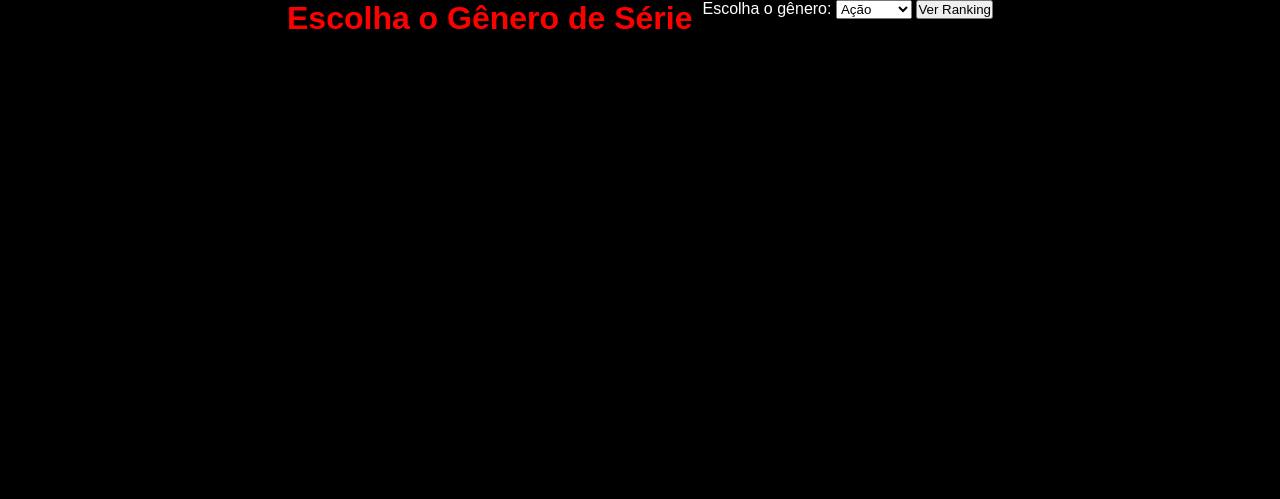
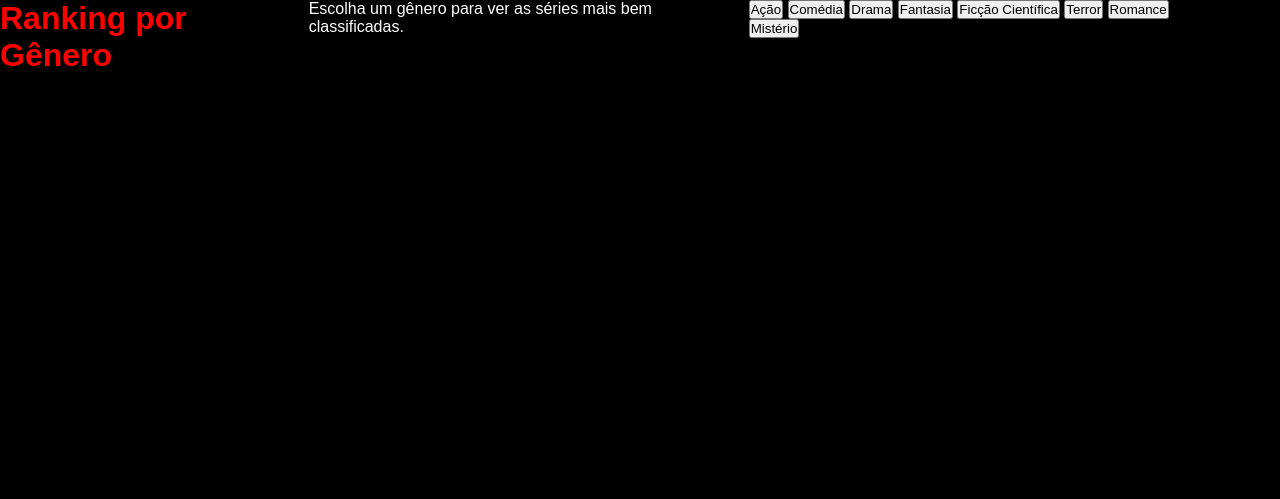
Before and after one commit to T0rrig0/facusite, a PHP site: page /ranking.php in a window 1280 px wide. Shown: the part 72-571 px from the top of the page. Run offline with PHP 8.4, Linux system fonts and the light colour scheme.

Commit message:
Update ranking.php

```diff
--- a/ranking.php
+++ b/ranking.php
@@ -1,11 +1,5 @@
 <?php
 session_start();
-
-if ($_SERVER['REQUEST_METHOD'] == 'POST') {
-    $_SESSION['genero'] = $_POST['genero'];
-    header("Location: series.php");
-    exit;
-}
 ?>
 
 <!DOCTYPE html>
@@ -13,7 +7,7 @@ if ($_SERVER['REQUEST_METHOD'] == 'POST') {
 <head>
     <meta charset="UTF-8">
     <meta name="viewport" content="width=device-width, initial-scale=1.0">
-    <title>Ranking de Séries por Gênero</title>
+    <title>FlixRate - Ranking por Gênero</title>
     <link rel="stylesheet" href="style.css">
 </head>
 <body>
@@ -43,17 +37,100 @@ if ($_SERVER['REQUEST_METHOD'] == 'POST') {
     </nav>
 
     <div class="container">
-        <h1>Escolha o Gênero de Série</h1>
-        <form method="POST" action="ranking.php">
-            <label for="genero">Escolha o gênero:</label>
-            <select name="genero" id="genero" required>
-                <option value="acao">Ação</option>
-                <option value="drama">Drama</option>
-                <option value="comedia">Comédia</option>
-                <option value="terror">Terror</option>
-            </select>
-            <button type="submit">Ver Ranking</button>
-        </form>
+        <h1>Ranking por Gênero</h1>
+        <p>Escolha um gênero para ver as séries mais bem classificadas.</p>
+
+
+        <div class="genre-selection">
+            <button onclick="showGenre('acao')">Ação</button>
+            <button onclick="showGenre('comedia')">Comédia</button>
+            <button onclick="showGenre('drama')">Drama</button>
+            <button onclick="showGenre('fantasia')">Fantasia</button>
+            <button onclick="showGenre('ficcao')">Ficção Científica</button>
+            <button onclick="showGenre('terror')">Terror</button>
+            <button onclick="showGenre('romance')">Romance</button>
+            <button onclick="showGenre('misterio')">Mistério</button>
+        </div>
+
+
+        <div id="genre-gallery" class="image-gallery">
+
+        </div>
     </div>
+
+    <script>
+        function showGenre(genre) {
+            const gallery = document.getElementById('genre-gallery');
+            let content = '';
+
+            if (genre === 'acao') {
+                content = `
+                    <div class="image-item"><img src="imagens/acao1.jpg" alt="acao1"></div>
+                    <div class="image-item"><img src="imagens/acao2.jpg" alt="acao2"></div>
+                    <div class="image-item"><img src="imagens/acao3.jpg" alt="acao3"></div>
+                    <div class="image-item"><img src="imagens/acao4.jpg" alt="acao4"></div>
+                    <div class="image-item"><img src="imagens/acao5.jpg" alt="acao5"></div>
+                `;
+            } else if (genre === 'comedia') {
+                content = `
+                    <div class="image-item"><img src="imagens/comedia1.jpg" alt="comedia1"></div>
+                    <div class="image-item"><img src="imagens/comedia2.jpg" alt="comedia2"></div>
+                    <div class="image-item"><img src="imagens/comedia3.jpg" alt="comedia3"></div>
+                    <div class="image-item"><img src="imagens/comedia4.jpg" alt="comedia4"></div>
+                    <div class="image-item"><img src="imagens/comedia5.jpg" alt="comedia5"></div>
+                `;
+            } else if (genre === 'drama') {
+                content = `
+                    <div class="image-item"><img src="imagens/drama1.jpg" alt="drama1"></div>
+                    <div class="image-item"><img src="imagens/drama2.jpg" alt="drama2"></div>
+                    <div class="image-item"><img src="imagens/drama3.jpg" alt="drama3"></div>
+                    <div class="image-item"><img src="imagens/drama4.jpg" alt="drama4"></div>
+                    <div class="image-item"><img src="imagens/drama5.jpg" alt="drama5"></div>
+                `;
+            } else if (genre === 'fantasia') {
+                content = `
+                    <div class="image-item"><img src="imagens/fantasia1.jpg" alt="fantasia1"></div>
+                    <div class="image-item"><img src="imagens/fantasia2.jpg" alt="fantasia2"></div>
+                    <div class="image-item"><img src="imagens/fantasia3.jpg" alt="fantasia3"></div>
+                    <div class="image-item"><img src="imagens/fantasia4.jpg" alt="fantasia4"></div>
+                    <div class="image-item"><img src="imagens/fantasia5.jpg" alt="fantasia5"></div>
+                `;
+            } else if (genre === 'ficcao') {
+                content = `
+                    <div class="image-item"><img src="imagens/ficcao1.jpg" alt="ficcao1"></div>
+                    <div class="image-item"><img src="imagens/ficcao2.jpg" alt="ficcao2"></div>
+                    <div class="image-item"><img src="imagens/ficcao3.jpg" alt="ficcao3"></div>
+                    <div class="image-item"><img src="imagens/ficcao4.jpg" alt="ficcao4"></div>
+                    <div class="image-item"><img src="imagens/ficcao5.jpg" alt="ficcao5"></div>
+                `;
+            } else if (genre === 'terror') {
+                content = `
+                    <div class="image-item"><img src="imagens/terror1.jpg" alt="terror1"></div>
+                    <div class="image-item"><img src="imagens/terror2.jpg" alt="terror2"></div>
+                    <div class="image-item"><img src="imagens/terror3.jpg" alt="terror3"></div>
+                    <div class="image-item"><img src="imagens/terror4.jpg" alt="terror4"></div>
+                    <div class="image-item"><img src="imagens/terror5.jpg" alt="terror5"></div>
+                `;
+            } else if (genre === 'romance') {
+                content = `
+                    <div class="image-item"><img src="imagens/romance1.jpg" alt="romance1"></div>
+                    <div class="image-item"><img src="imagens/romance2.jpg" alt="romance2"></div>
+                    <div class="image-item"><img src="imagens/romance3.jpg" alt="romance3"></div>
+                    <div class="image-item"><img src="imagens/romance4.jpg" alt="romance4"></div>
+                    <div class="image-item"><img src="imagens/romance5.jpg" alt="romance5"></div>
+                `;
+            } else if (genre === 'misterio') {
+                content = `
+                    <div class="image-item"><img src="imagens/misterio1.jpg" alt="misterio1"></div>
+                    <div class="image-item"><img src="imagens/misterio2.jpg" alt="misterio2"></div>
+                    <div class="image-item"><img src="imagens/misterio3.jpg" alt="misterio3"></div>
+                    <div class="image-item"><img src="imagens/misterio4.jpg" alt="misterio4"></div>
+                    <div class="image-item"><img src="imagens/misterio5.jpg" alt="misterio5"></div>
+                `;
+            }
+
+            gallery.innerHTML = content;
+        }
+    </script>
 </body>
 </html>
```
